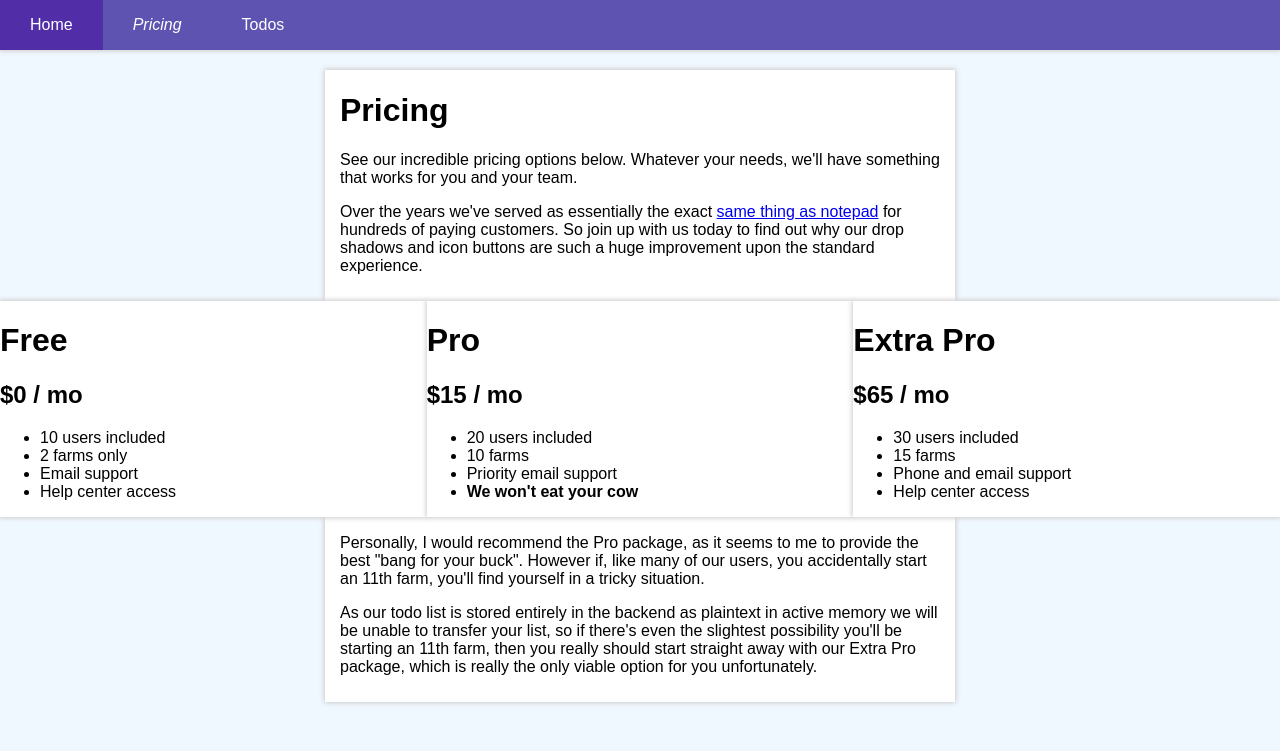
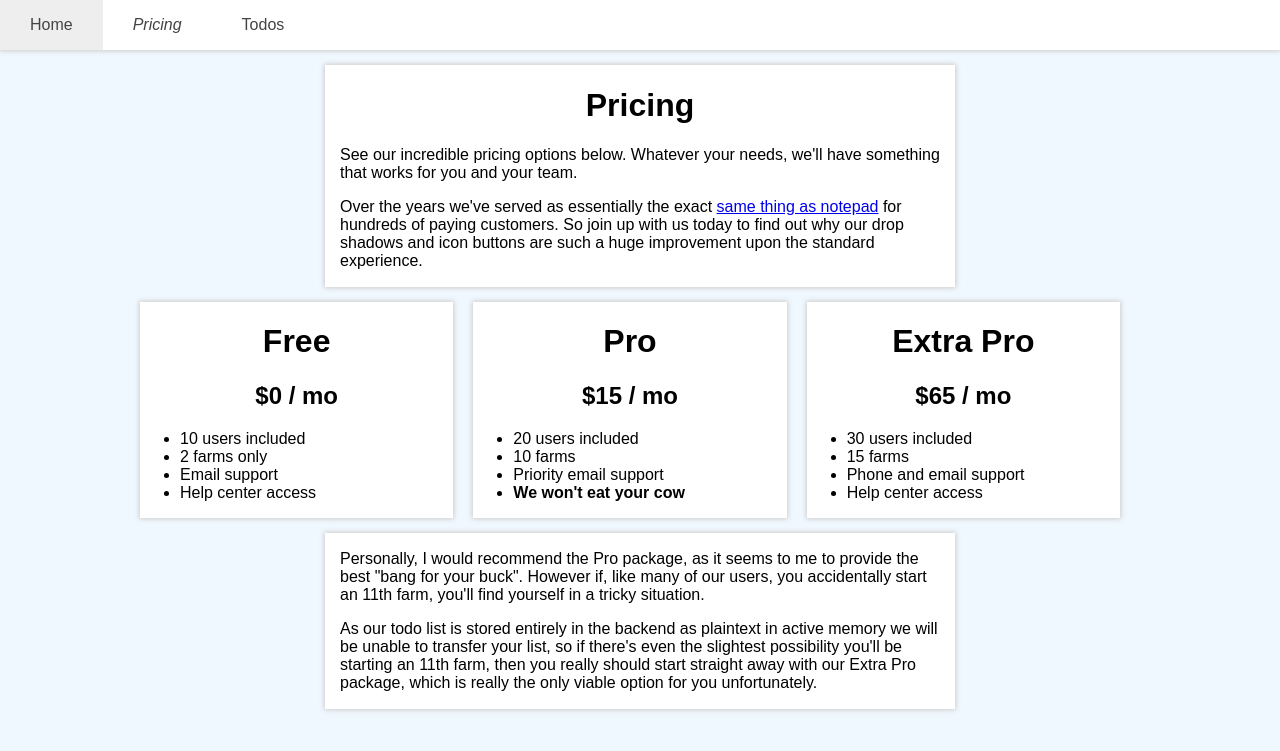
Before and after one commit to nick-hiebl/flask-todo-basic, a Flask app: page /pricing in a window 1280 px wide. Shown: the top 751 px of the page. Run offline with Flask 2, Linux system fonts and the light colour scheme.

Commit message:
Many updates to CSS

```diff
--- a/static/style.css
+++ b/static/style.css
@@ -1,14 +1,14 @@
 ul.navbar {
     list-style-type: none;
-    margin: 0px 0px 20px 0px;
+    margin: 0px 0px 10px 0px;
     padding: 0;
     overflow: hidden;
-    background-color: #5e53b1;
+    background-color: white;
 }
 
 li.navbar-item {
     display: block;
-    color: white;
+    color: #444;
     float: left;
     text-align: center;
     padding: 16px 30px;
@@ -16,7 +16,7 @@ li.navbar-item {
 }
 
 .navbar-item:hover {
-    background-color: #512da8;
+    background-color: #eee;
 }
 
 body {
@@ -35,9 +35,25 @@ div {
 }
 
 .container {
-    margin: 0 auto;
+    margin: 15px auto 15px auto;
     width: 600px;
-    padding: 1px 15px 10px 15px;
+    padding: 1px 15px 1px 15px;
+}
+
+.card {
+    margin-right: 20px;
+    transition: flex 0.25s;
+    -webkit-transition: flex 0.25s;
+}
+
+.card:hover {
+    flex: 1.3;
+    transition: flex 0.25s;
+    -webkit-transition: flex 0.25s;
+}
+
+.left-align {
+    text-align: left;
 }
 
 .btn {
@@ -81,6 +97,12 @@ div {
     flex: 1;
 }
 
+.virtual {
+    width: 1000px;
+    margin: 0 auto;
+    background: none;
+}
+
 .flex-parent {
     display: -webkit-flex;
     display: flex;
@@ -100,7 +122,7 @@ div {
     margin: 5px;
 }
 
-.heading {
+.centered {
     text-align: center;
 }
 
```
